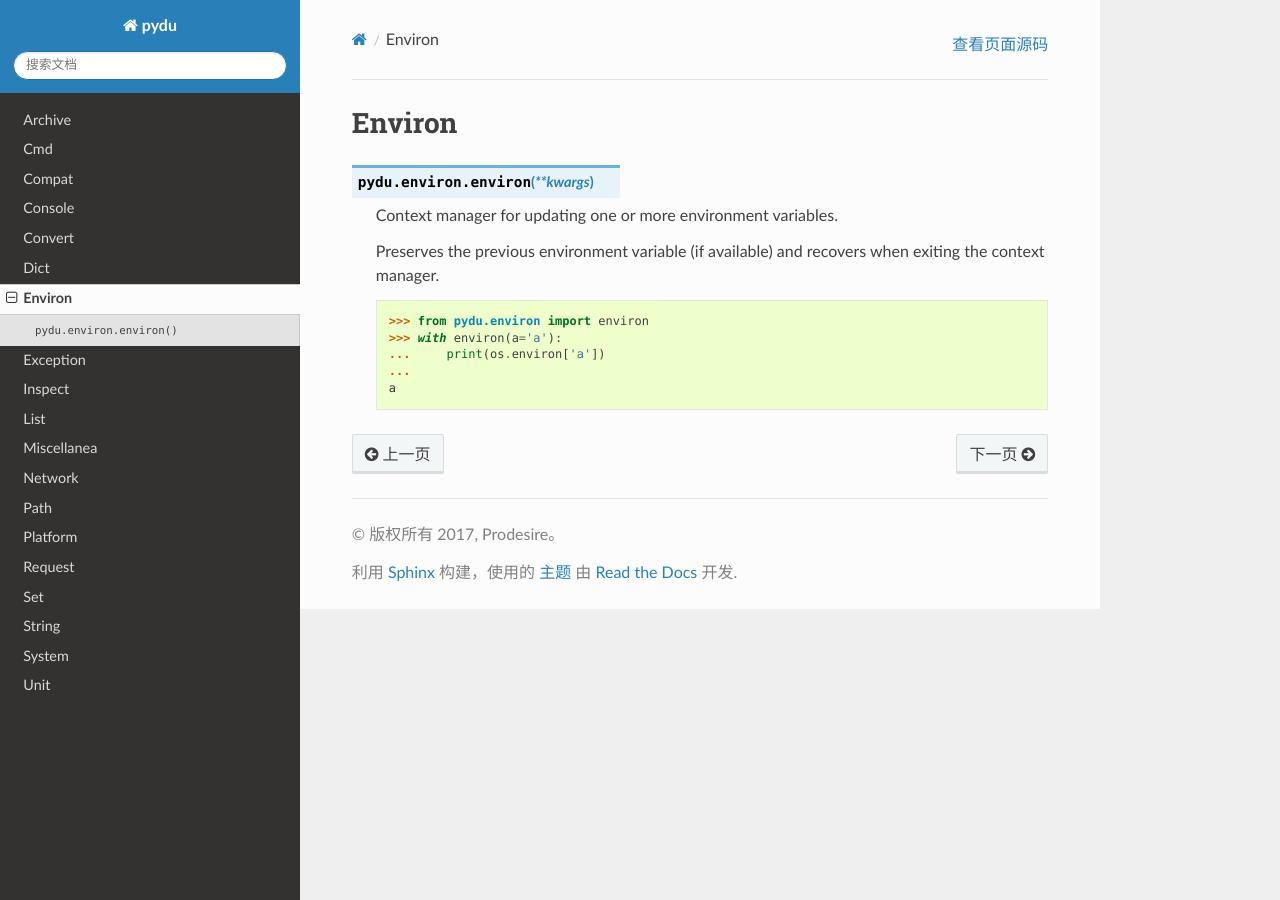
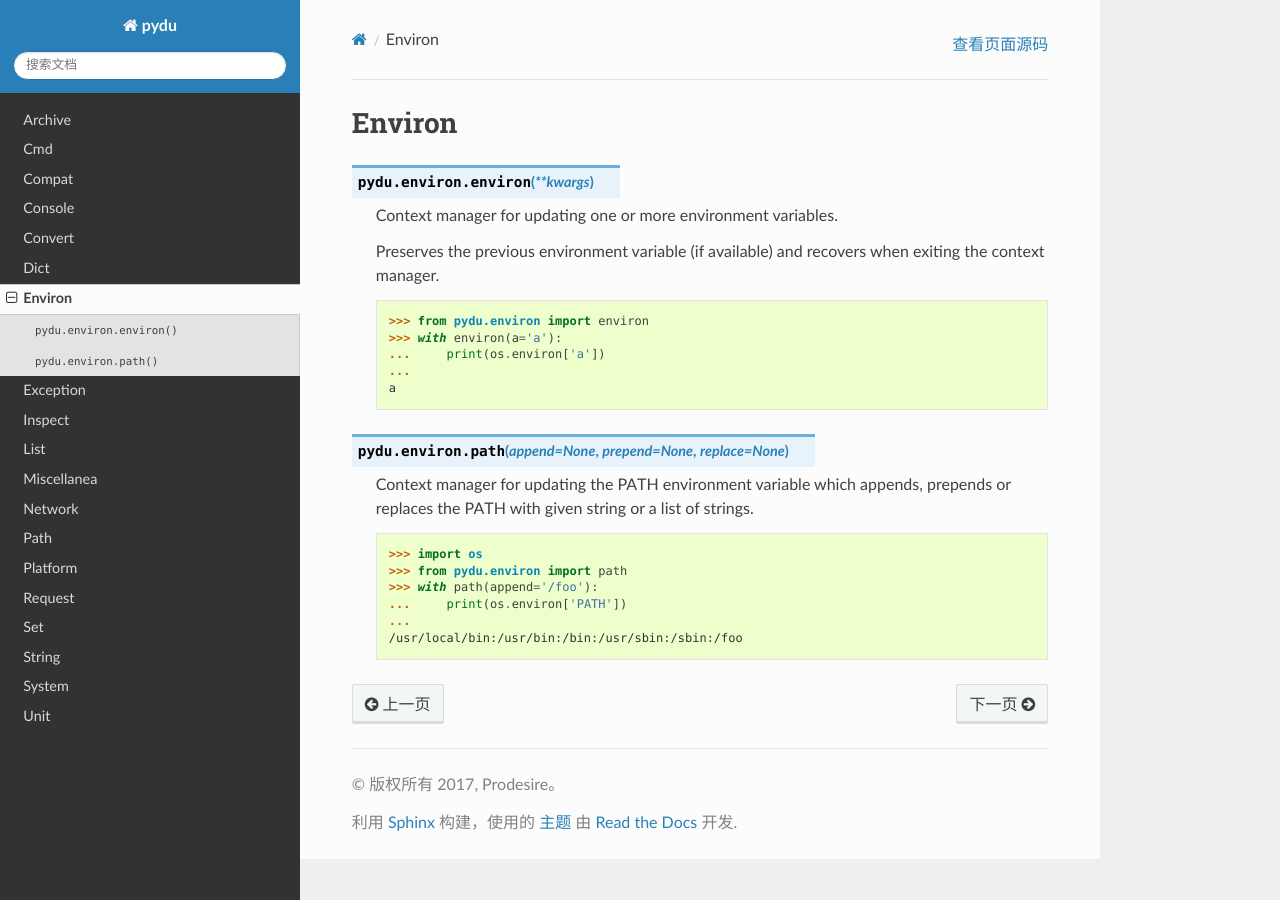
Before and after one commit to flaggo/pydu-zh, a Sphinx documentation site: the page built from docs/environ.rst, in a window 1280 px wide. Built offline with Sphinx 7.4.7 and the Read the Docs theme 2.0.0, drawn with Linux system fonts in a browser that asks for light colours.

Commit message:
翻译environ.path

```diff
--- a/docs/environ.rst
+++ b/docs/environ.rst
@@ -14,3 +14,17 @@ Environ
     ...     print(os.environ['a'])
     ...
     a
+
+
+.. py:function:: pydu.environ.path(append=None, prepend=None, replace=None)
+
+    Context manager for updating the PATH environment variable which
+    appends, prepends or replaces the PATH with given string or
+    a list of strings.
+
+    >>> import os
+    >>> from pydu.environ import path
+    >>> with path(append='/foo'):
+    ...     print(os.environ['PATH'])
+    ...
+    /usr/local/bin:/usr/bin:/bin:/usr/sbin:/sbin:/foo
```
Also changed, not shown: 1 other file.
